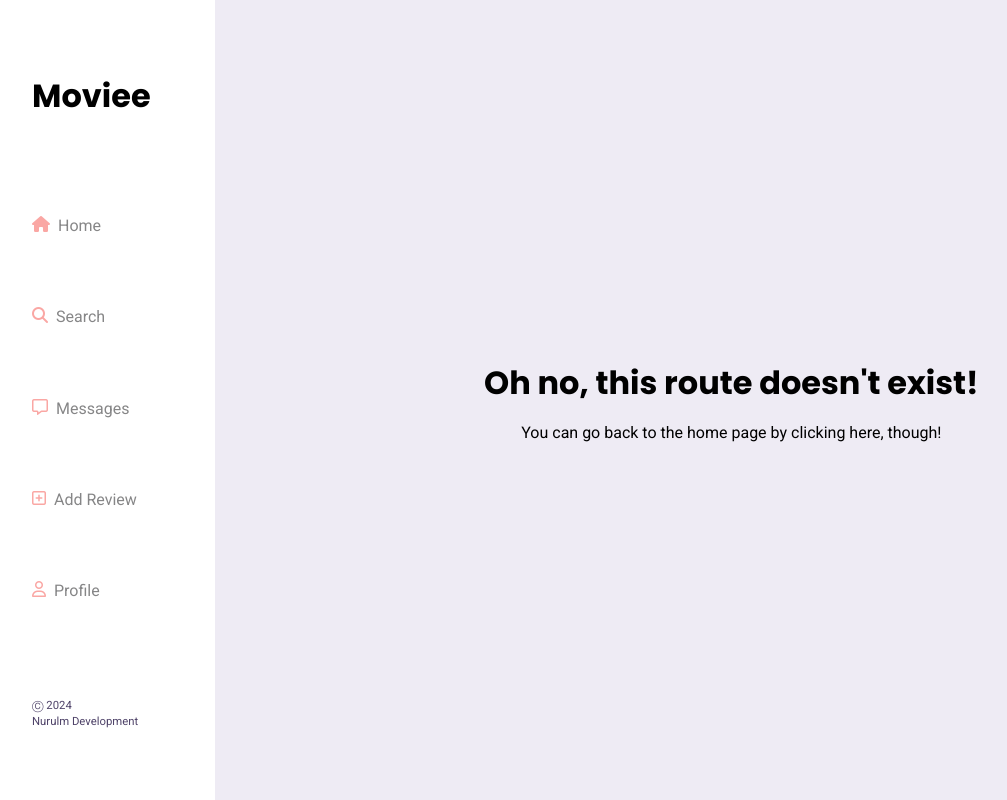
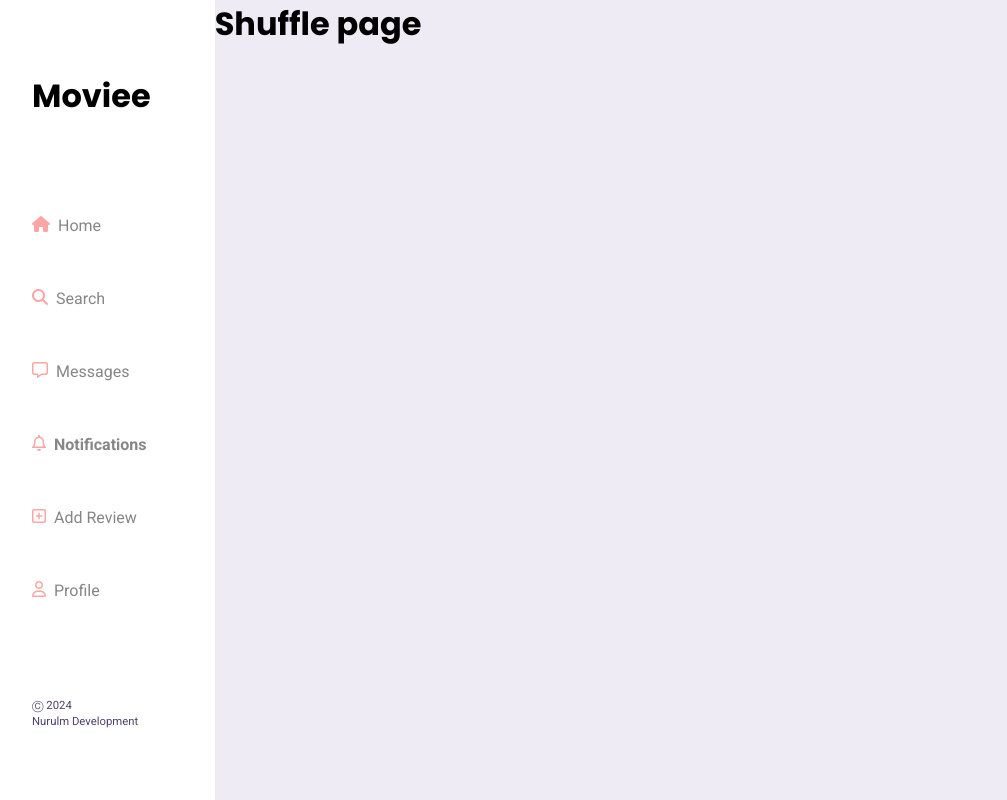
Before and after one commit to numulaa/moviee, a React (Vite) app: page /notifications in a window 1280 px wide. Shown: the whole page, without its empty margins (32-1039 px from the left). Built offline with nearby package versions, Linux system fonts and the light colour scheme; no server answers.

Commit message:
added shuffle page

```diff
--- a/src/Router.jsx
+++ b/src/Router.jsx
@@ -20,7 +20,8 @@ import SearchFriend from "./pages/search/SearchFriend.jsx";
 import Login from "./pages/Login.jsx";
 import Profile from "./pages/Profile.jsx";
 import UpdatePost from "./pages/UpdatePost.jsx";
-import WatchList from "./pages/WatchList.jsx";
+import WatchList from "./components/WatchList.jsx";
+import Shuffle from "./pages/Shuffle.jsx";
 
 const Router = () => {
   return (
@@ -34,7 +35,7 @@ const Router = () => {
             <Route path="friend" element={<SearchFriend />} />
           </Route>
           <Route path="messages" element={<Messages />} />
-          <Route path="notifications" element={<ErrorPage />} />
+          <Route path="notifications" element={<Shuffle />} />
           <Route path="create" element={<CreateForm />} />
           <Route path="list" element={<WatchList />} />
           <Route path="post/:id" element={<PostDetail />} />
--- a/src/components/Sidebar.jsx
+++ b/src/components/Sidebar.jsx
@@ -53,7 +53,7 @@ const Sidebar = () => {
             <p>Messages</p>
           </NavLink>
         </li>
-        {/* <li className="sidebar-list-items">
+        <li className="sidebar-list-items">
           <NavLink
             to="/notifications"
             className="sidebar-list-items"
@@ -67,7 +67,7 @@ const Sidebar = () => {
             <i className="fa-regular fa-bell"></i>
             <p>Notifications</p>
           </NavLink>
-        </li> */}
+        </li>
         <li className="sidebar-list-items">
           <NavLink
             to="/create"
--- a/src/pages/WatchList.jsx
+++ b/src/components/WatchList.jsx
@@ -1,5 +1,5 @@
 import React, { useState } from "react";
-import Input from "../components/Input";
+import Input from "./Input";
 
 const WatchList = () => {
   const [movie, setMovie] = useState("");
--- /dev/null
+++ b/src/pages/Shuffle.jsx
@@ -0,0 +1,62 @@
+import { onSnapshot, query, where } from "firebase/firestore";
+import { onAuthStateChanged } from "firebase/auth";
+import React, { useEffect, useState } from "react";
+import { auth, moviesCollection } from "../firebase";
+
+const Shuffle = () => {
+  const [movies, setMovies] = useState([]);
+  const totalMovies = movies.length;
+  const styles = {
+    backgroundColor: "red",
+    position: "absolute",
+    left: "500px",
+    top: "500px",
+  };
+  const mainContainerStyle = {
+    position: "relative",
+  };
+
+  useEffect(() => {
+    const unsubscribe = onAuthStateChanged(auth, (user) => {
+      if (user) {
+        const uid = user.uid;
+        const q = query(moviesCollection, where("createdBy", "==", uid));
+
+        //fetch movies list
+        onSnapshot(q, function (snapshot) {
+          // sync up our local notes array with the snapshot data
+          const moviesArr = snapshot.docs.map((doc) => ({
+            ...doc.data(),
+            id: doc.id,
+          }));
+          setMovies(moviesArr);
+        });
+      }
+    });
+    return unsubscribe;
+  }, []);
+  return (
+    <div style={mainContainerStyle}>
+      <h1>Shuffle page</h1>
+      {movies.map((movie) => {
+        const randomLeftPosition = Math.random(window.innerWidth) * 1000;
+        const randomTopPosition = Math.random(window.innerHeight) * 1000;
+        console.log(randomLeftPosition, randomTopPosition);
+        return (
+          // https://codepen.io/christinastep/pen/eXypvq
+          <p
+            key={movie.id}
+            style={{
+              position: "absolute",
+              left: `${randomLeftPosition}px`,
+              top: `${randomTopPosition}px`,
+            }}>
+            {movie.title}
+          </p>
+        );
+      })}
+    </div>
+  );
+};
+
+export default Shuffle;
```
